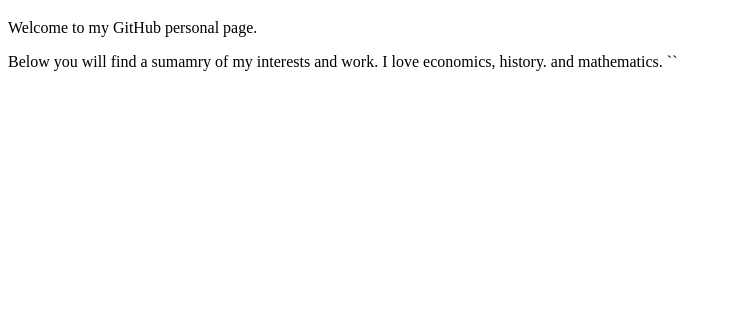
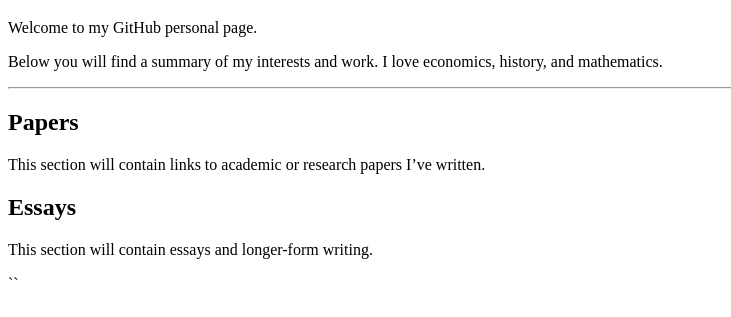
Before and after one commit to adrianmccune/adrianmccune.github.io, a plain HTML site: page index.html in a window 1280 px wide. Shown: the part 61-378 px from the top of the page, without its empty margins (0-731 px from the left). Drawn offline with Linux system fonts and the light colour scheme.

Commit message:
Update personal page content and fix typos

```diff
--- a/index.html
+++ b/index.html
@@ -1,12 +1,41 @@
 <!DOCTYPE html>
-<html>
+<html lang="en">
 <head>
-  <title>Your Name</title>
+  <meta charset="UTF-8">
+  <title>Adrian McCune</title>
 </head>
 <body>
   <h1>Hello, I’m Adrian</h1>
+
   <p>Welcome to my GitHub personal page.</p>
-  <p>Below you will find a sumamry of my interests and work. I love economics, history. and mathematics.
+
+  <p>
+    Below you will find a summary of my interests and work.
+    I love economics, history, and mathematics.
+  </p>
+
+  <hr>
+
+  <h2>Papers</h2>
+  <p>
+    This section will contain links to academic or research papers I’ve written.
+  </p>
+  <ul>
+    <!-- Example:
+    <li><a href="paper-title.pdfle</a></li>
+    -->
+  </ul>
+
+  <h2>Essays</h2>
+  <p>
+    This section will contain essays and longer-form writing.
+  </p>
+  <ul>
+    <!-- Example:
+    <li><a href="essay-title.htmlle</a></li>
+    -->
+  </ul>
+
 </body>
 </html>
 ``
```
